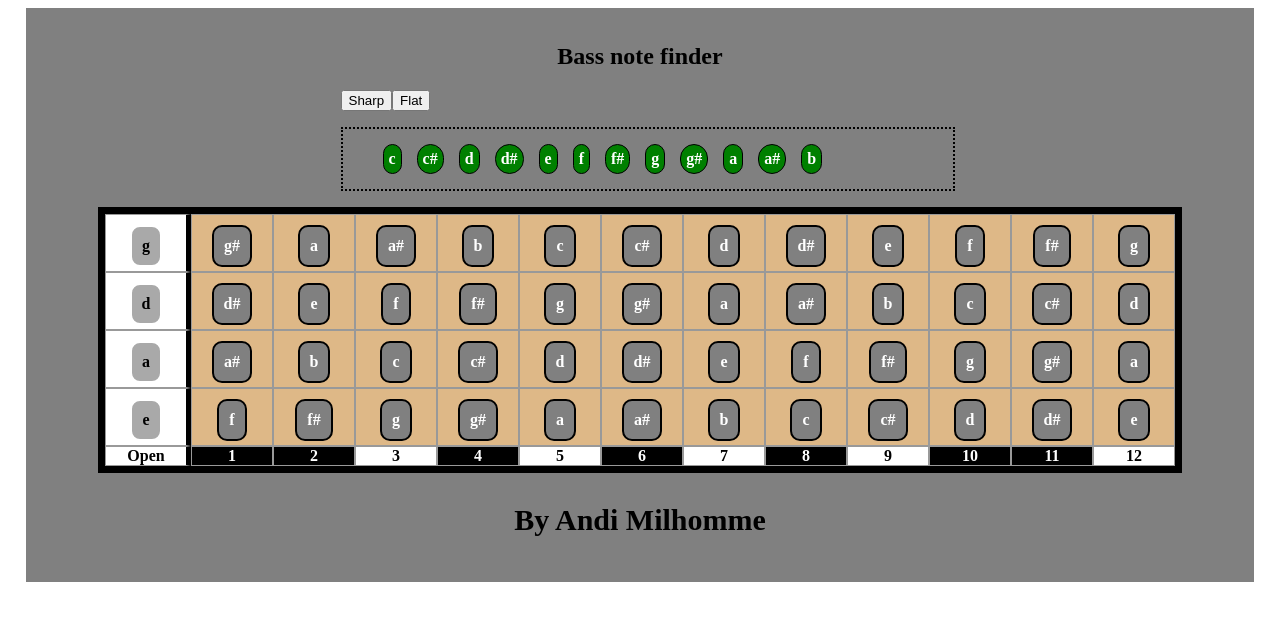
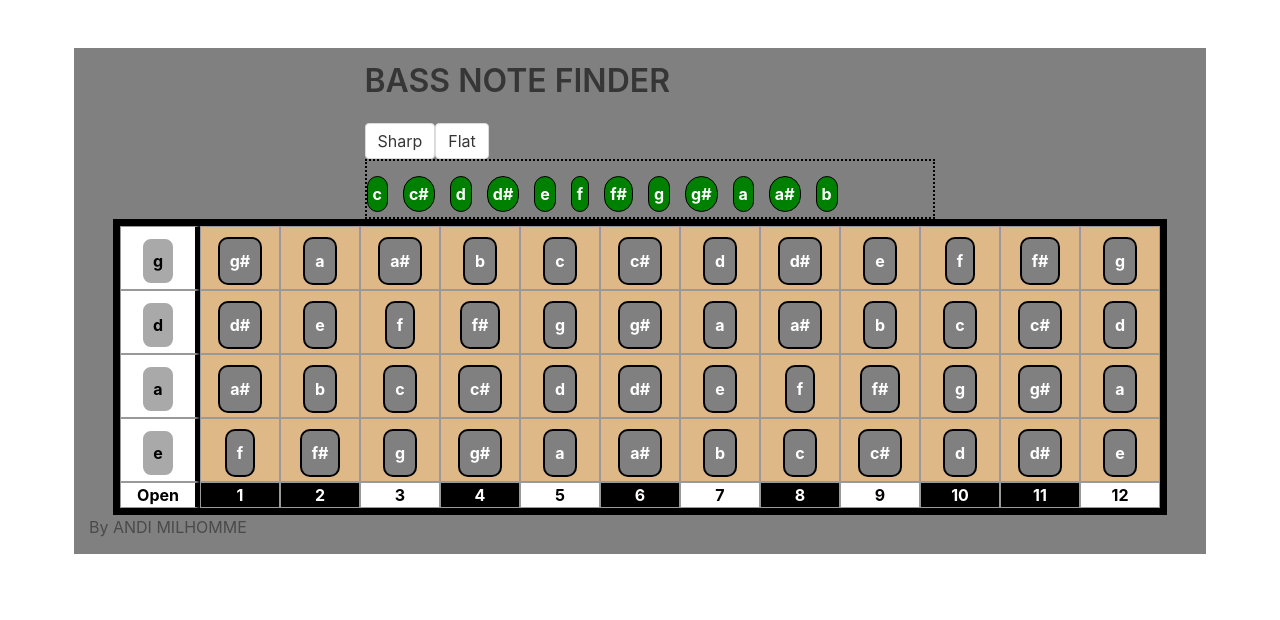
Before and after one commit to anditherobot/bassNoteFinder, an Angular app: page /bass in a window 1280 px wide. Shown: the top 620 px of the page. Built offline with nearby package versions, Linux system fonts and the light colour scheme.

Commit message:
updated the readme

```diff
--- a/src/app/components/bass/bass.component.html
+++ b/src/app/components/bass/bass.component.html
@@ -3,10 +3,11 @@
 
 <section class="page-container">
     <div class="notes">
-        <h1 style="text-align:center;">Bass note finder</h1>
-      <button (click)="toggleType(0)">Sharp</button>
-      <button (click)="toggleType(1)">Flat</button>
-
+        <h1 class="title">BASS NOTE FINDER</h1>
+        <div class= "container">
+      <button class="button" (click)="toggleType(0)">Sharp</button>
+      <button class="button" (click)="toggleType(1)">Flat</button>
+    </div>
       <ul class="notesList">
             <li  class="notesList-item" *ngFor="let note of notes"
             (click)="showOnFret(note)"
@@ -50,5 +51,7 @@
             </div>
             <!-- neck.com -->
 
-            <p>By Andi Milhomme</p>
+
+
+            <h3> By {{author.name | uppercase}} {{author.lastName | uppercase}}</h3>
         </section>
--- a/src/app/components/bass/bass.component.ts
+++ b/src/app/components/bass/bass.component.ts
@@ -32,47 +32,47 @@ displayNotesonD;
   displayNotesonG;
 
   selected: string;
-
+  author = { id: 1, name: 'andi', lastName: 'milhomme' };
   constructor() { }
 
   ngOnInit() {
     //Keeping it sharp by default.
     this.notes = ["c", "c#", "d", "d#", "e", "f", "f#", "g", "g#", "a", "a#", "b"];
 
-    this.gString = this.gStringSharp ;
-    this.dString = this.dStringSharp ;
-    this.aString = this.aStringSharp ;
-    this.eString = this.eStringSharp ;
+    this.gString = this.gStringSharp;
+    this.dString = this.dStringSharp;
+    this.aString = this.aStringSharp;
+    this.eString = this.eStringSharp;
   }
 
-  showOnFret (selectednote) {
+  showOnFret(selectednote) {
     this.selected = selectednote;
     console.log('get note', selectednote);
 
 
-     this.displayNotesonE =  this.highlight(selectednote, this.eString );
-     this.displayNotesonA =  this.highlight(selectednote, this.aString );
-     this.displayNotesonD =  this.highlight(selectednote, this.dString );
-     this.displayNotesonG =  this.highlight(selectednote, this.gString );
+    this.displayNotesonE = this.highlight(selectednote, this.eString);
+    this.displayNotesonA = this.highlight(selectednote, this.aString);
+    this.displayNotesonD = this.highlight(selectednote, this.dString);
+    this.displayNotesonG = this.highlight(selectednote, this.gString);
 
   };
 
 
-  toggleType(type){
-if(type == NoteType.Flat){
+  toggleType(type) {
+    if (type == NoteType.Flat) {
 
-  this.notes = ["c", "d&#9837;", "d", "f&#9837;", "f&#9837;", "f", "g&#9837;", "g", "a&#9837;", "a", "c&#9837;", "c&#9837;"];
-  this.gString = this.gStringFlat ;
-  this.dString = this.dStringFlat ;
-  this.aString = this.aStringFlat ;
-  this.eString = this.eStringFlat ;
+      this.notes = ["c", "d&#9837;", "d", "f&#9837;", "f&#9837;", "f", "g&#9837;", "g", "a&#9837;", "a", "c&#9837;"];
+      this.gString = this.gStringFlat;
+      this.dString = this.dStringFlat;
+      this.aString = this.aStringFlat;
+      this.eString = this.eStringFlat;
     }
-else if(type == NoteType.Sharp) {
+    else if (type == NoteType.Sharp) {
       this.notes = ["c", "c#", "d", "d#", "e", "f", "f#", "g", "g#", "a", "a#", "b"];
-  this.gString = this.gStringSharp ;
-  this.dString = this.dStringSharp ;
-  this.aString = this.aStringSharp ;
-  this.eString = this.eStringSharp ;
+      this.gString = this.gStringSharp;
+      this.dString = this.dStringSharp;
+      this.aString = this.aStringSharp;
+      this.eString = this.eStringSharp;
     }
   }
   //TODO: refactor with functional programming like find(), filter or something. try not
@@ -80,17 +80,23 @@ else if(type == NoteType.Sharp) {
 
   highlight(selection, array) {
     let indices = [];
-      for(let i= 0; i < array.length; i++){
-        if(array[i] === selection) {
+    for (let i = 0; i < array.length; i++) {
+      if (array[i] === selection) {
         indices.push(selection);
       }
     }
     return indices;
   }
 
+
+
+
 }
+
+
 
 enum NoteType {
   Sharp = 0,
-  Flat = 1
+  Flat = 1,
+  Natural = 3
 }
--- a/src/index.html
+++ b/src/index.html
@@ -2,13 +2,18 @@
 <html lang="en">
 <head>
   <meta charset="utf-8">
-  <title>Bassngx</title>
+  <title>Bass Note Finder</title>
   <base href="/">
-
+  <link rel="stylesheet" href="https://cdnjs.cloudflare.com/ajax/libs/bulma/0.7.2/css/bulma.min.css">
+  <script defer src="https://use.fontawesome.com/releases/v5.3.1/js/all.js"></script>
   <meta name="viewport" content="width=device-width, initial-scale=1">
   <link rel="icon" type="image/x-icon" href="favicon.ico">
 </head>
 <body>
+    <section class="section">
+    <div class="container">
   <app-root></app-root>
+ </div>
+ </section>
 </body>
 </html>
```
Also changed, not shown: 1 other file (tests, documents, lock files or other folders). Lines whose indentation alone changed are shown as unchanged.
